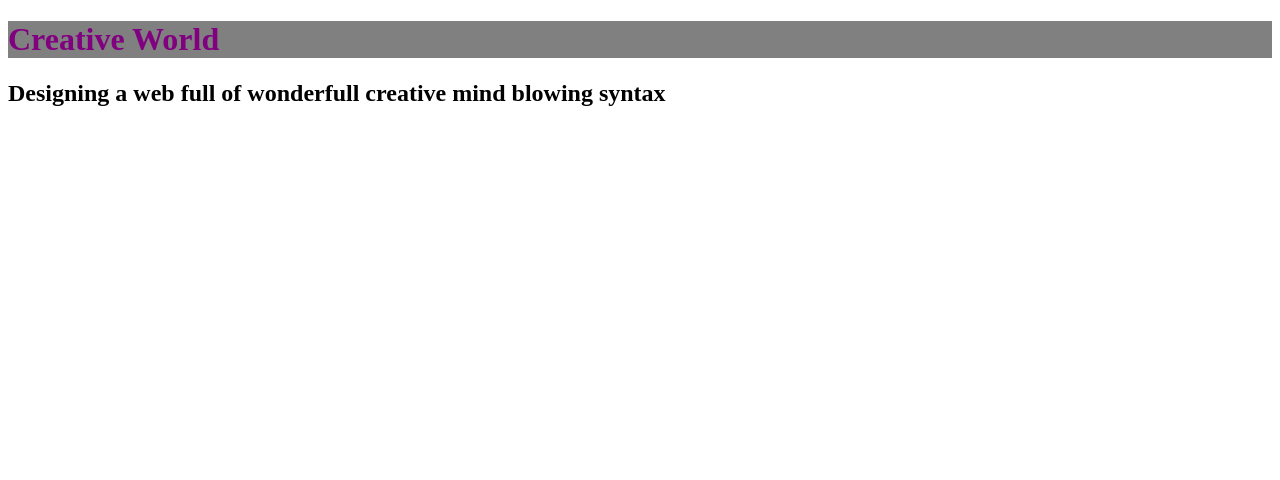
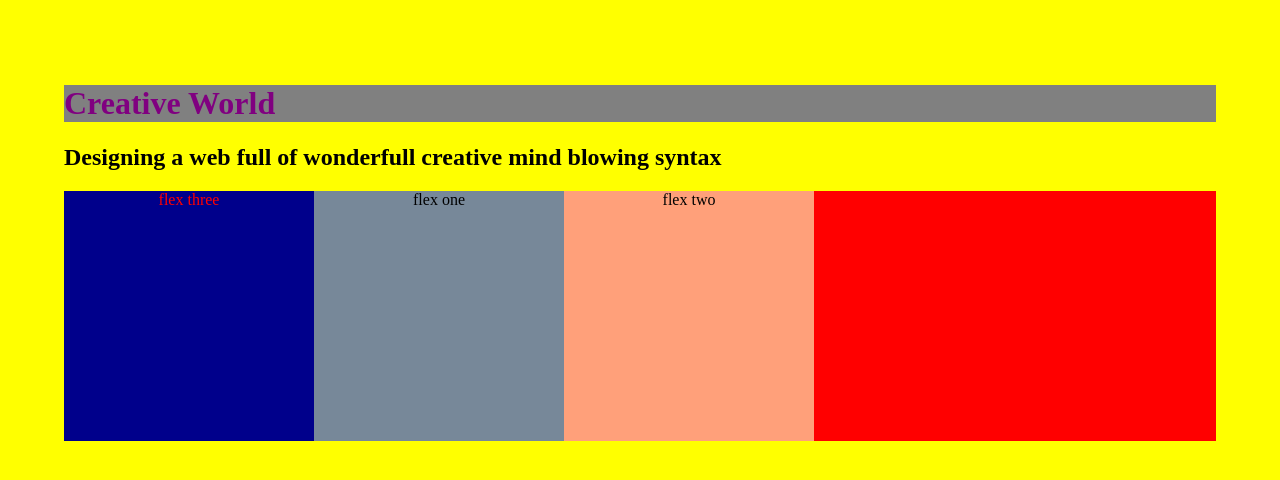
Before and after one commit to mesivte1/legendery-web, a plain HTML site: page index.html in a window 1280 px wide. Drawn offline with Linux system fonts and the light colour scheme.

Commit message:
heilige vibd

```diff
--- a/assets/css/style.css
+++ b/assets/css/style.css
@@ -1,4 +1,36 @@
-h1{
+
+body{
+    padding: 2em;
+    margin: 2em;
+    background-color: yellow;
+}
+    h1{
     color: purple;
     background-color: gray;
 }
+.flex{
+    display: flex;
+    background-color: red;
+}
+.flex-1{
+    width: 250px;
+    height: 250px;
+    background-color: lightslategray;
+    text-align: center;
+    order: 2;
+}
+.flex-2{
+    width: 250px;
+    height: 250px;
+    text-align: center;
+    background-color: lightsalmon;
+    order: 3;
+}
+.flex-3{
+    width: 250px;
+    height: 250px;
+    text-align: center;
+    color: red;
+    background-color: darkblue;
+    order: 1;
+}
--- a/index.html
+++ b/index.html
@@ -10,5 +10,10 @@
 <body>
     <h1> Creative World</h1>
     <h2> Designing a web full of wonderfull creative mind blowing syntax</h2>
+    <div class="flex">
+        <div class="flex-1">flex one</div>
+        <div class="flex-2">flex two</div>
+        <div class="flex-3">flex three</div>
+    </div>
 </body>
 </html>
```
Also changed, not shown: 1 other file.
